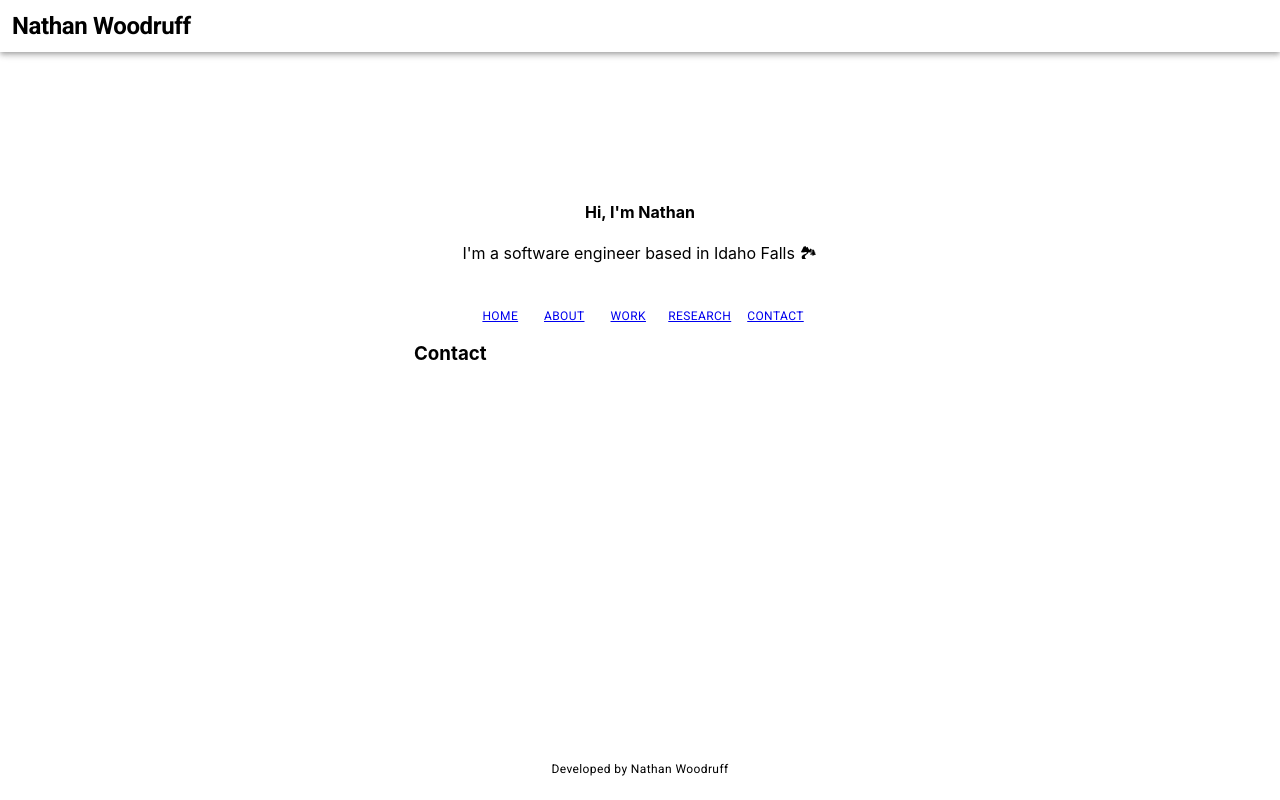
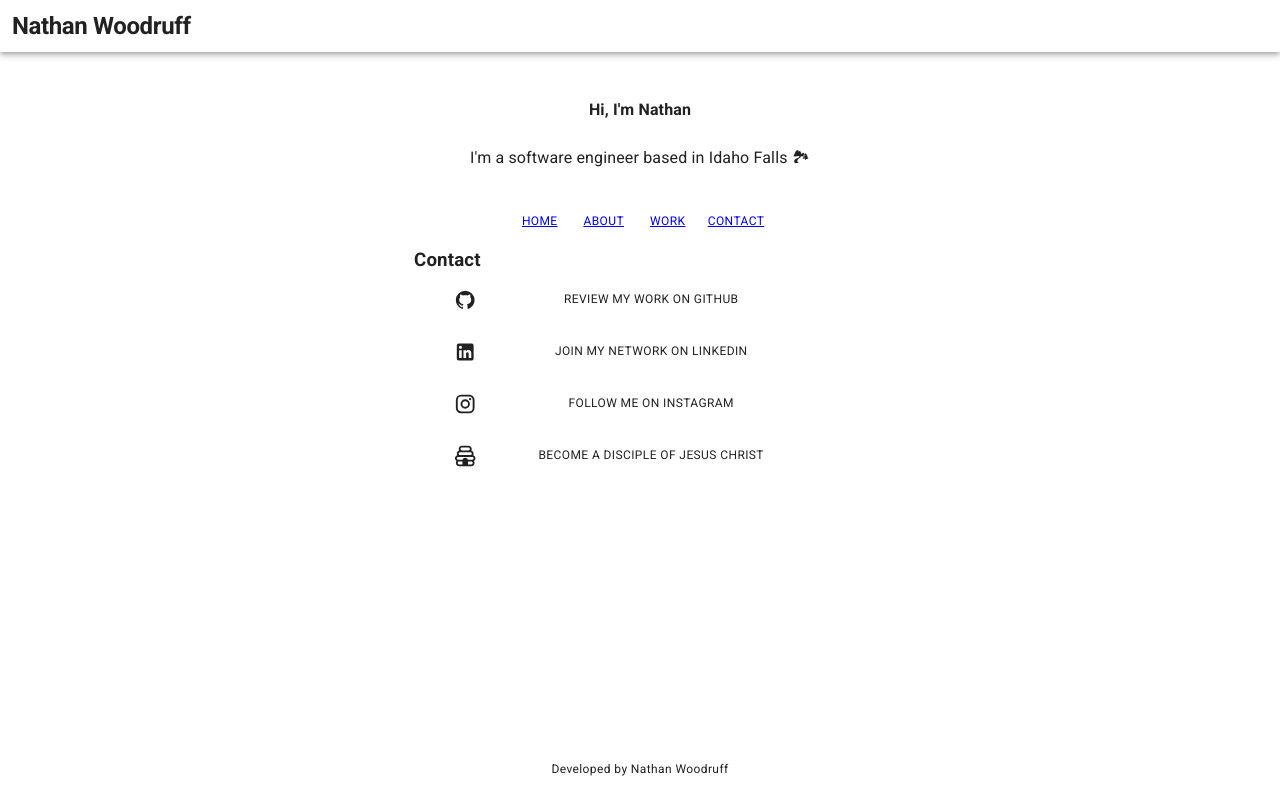
Before and after one commit to nwoodr94/nathanwoodruff.dev, a React (Create React App) app: page /contact in a window 1280 px wide. Built offline with nearby package versions, Linux system fonts and the light colour scheme; a web font is replaced by a local one.

Commit message:
Contact component and Themes

```diff
--- a/package.json
+++ b/package.json
@@ -6,6 +6,8 @@
     "@emotion/react": "^11.9.0",
     "@emotion/styled": "^11.8.1",
     "@fontsource/roboto": "^4.5.7",
+    "@mdi/js": "^6.9.96",
+    "@mdi/react": "^1.6.0",
     "@mui/material": "^5.7.0",
     "@react-three/fiber": "^8.0.27",
     "@testing-library/jest-dom": "^5.16.4",
--- a/src/App.js
+++ b/src/App.js
@@ -10,20 +10,20 @@ import {
 } from "@mui/material";
 import { Outlet, Link } from "react-router-dom";
 
+// Themes
+import CssBaseline from "@mui/material/CssBaseline";
+import { lightTheme, darkTheme } from "./Themes/Theme";
+import { ThemeProvider } from "@mui/material/styles";
+
 function App() {
   return (
+    <ThemeProvider theme={lightTheme}>
+      <CssBaseline />
       <Box>
-      <AppBar
-        position="static"
-        sx={{
-          backgroundColor: "white",
-        }}
-      >
+        <AppBar position="static" color="primary">
           <Typography
             variant="h1"
             sx={{
-            backgroundColor: "white",
-            color: "black",
               fontWeight: "bold",
               fontSize: "1.5rem",
               margin: ".75rem",
@@ -83,11 +83,6 @@ function App() {
                   </Link>
                 </Button>
                 <Button dense="true">
-                <Link to="/research">
-                  <Typography variant="caption">Research</Typography>
-                </Link>
-              </Button>
-              <Button dense="true">
                   <Link to="/contact">
                     <Typography variant="caption">Contact</Typography>
                   </Link>
@@ -99,12 +94,11 @@ function App() {
         </Container>
         <AppBar
           position="fixed"
+          color="primary"
           elevation={0}
           sx={{
             top: "auto",
             bottom: 0,
-          bgcolor: "white",
-          color: "black",
             padding: "1rem",
           }}
         >
@@ -122,6 +116,7 @@ function App() {
           </Box>
         </AppBar>
       </Box>
+    </ThemeProvider>
   );
 }
 
--- a/src/Components/Contact.js
+++ b/src/Components/Contact.js
@@ -1,4 +1,11 @@
-import { Container, Typography } from "@mui/material";
+import { Container, ListItemButton, ListItem, Typography } from "@mui/material";
+import Icon from "@mdi/react";
+import {
+  mdiGithub,
+  mdiLinkedin,
+  mdiInstagram,
+  mdiBeehiveOutline,
+} from "@mdi/js";
 import React from "react";
 
 function Contact() {
@@ -6,14 +13,61 @@ function Contact() {
     <Container
       sx={{
         width: "500px",
-        height: "25vh",
+        height: "50vh",
         maxWidth: "80vw",
         textAlign: "left",
+        overflowY: "auto",
       }}
     >
       <Typography variant="subtitle" component="h3">
         <b>Contact</b>
       </Typography>
+      <Container sx={{ textAlign: "center" }}>
+        <ListItemButton
+          component="a"
+          href="https://github.com/nwoodr94"
+          target="_blank"
+        >
+          <Icon path={mdiGithub} size={1} />
+          <ListItem sx={{ display: "flex", justifyContent: "center" }}>
+            <Typography variant="caption">REVIEW MY WORK ON GITHUB</Typography>
+          </ListItem>
+        </ListItemButton>
+        <ListItemButton
+          component="a"
+          href="https://linkedin.com/in/nwoodr94"
+          target="_blank"
+        >
+          <Icon path={mdiLinkedin} size={1} />
+          <ListItem sx={{ display: "flex", justifyContent: "center" }}>
+            <Typography variant="caption">
+              JOIN MY NETWORK ON LINKEDIN
+            </Typography>
+          </ListItem>
+        </ListItemButton>
+        <ListItemButton
+          component="a"
+          href="https://instagram.com/hipsterphysicist"
+          target="_blank"
+        >
+          <Icon path={mdiInstagram} size={1} />
+          <ListItem sx={{ display: "flex", justifyContent: "center" }}>
+            <Typography variant="caption">FOLLOW ME ON INSTAGRAM</Typography>
+          </ListItem>
+        </ListItemButton>
+        <ListItemButton
+          component="a"
+          href="https://www.churchofjesuschrist.org/comeuntochrist/believe/book-of-mormon"
+          target="_blank"
+        >
+          <Icon path={mdiBeehiveOutline} size={1} />
+          <ListItem sx={{ display: "flex", justifyContent: "center" }}>
+            <Typography variant="caption">
+              BECOME A DISCIPLE OF JESUS CHRIST
+            </Typography>
+          </ListItem>
+        </ListItemButton>
+      </Container>
       <br />
     </Container>
   );
--- a/src/Components/Research.js
+++ /dev/null
@@ -1,29 +0,0 @@
-import { Container, Typography } from "@mui/material";
-import React from "react";
-
-function Research() {
-  return (
-    <Container
-      sx={{
-        width: "500px",
-        height: "25vh",
-        maxWidth: "80vw",
-        textAlign: "left",
-      }}
-    >
-      <Typography variant="subtitle" component="h3">
-        <b>Research</b>
-      </Typography>
-      <br />
-      <Typography variant="caption" component="p">
-        My research is supported in part through my position at the Idaho
-        National Laboratory. My most recent research is focused on the area of
-        blockchains. I'm interested in demonstrating how both public and private
-        laboratories can better utilize slack computational resources to make
-        use of blockchains and generate returns.
-      </Typography>
-    </Container>
-  );
-}
-
-export default Research;
--- a/src/Components/Three/Three.js
+++ b/src/Components/Three/Three.js
@@ -1,7 +1,7 @@
 import { useRef, useState } from "react";
-import { Canvas, useFrame } from "@react-three/fiber";
+import { useFrame } from "@react-three/fiber";
 
-function Three(props) {
+function Three() {
   const mesh = useRef();
   const [hovered, hover] = useState(false);
   const [clicked, click] = useState(false);
@@ -15,14 +15,15 @@ function Three(props) {
     <mesh
       ref={mesh}
       scale={clicked ? 1.2 : 1}
-      onClick={(event) => click(!clicked)}
+      onClick={() => click(!clicked)}
       onPointerOver={() => hover(true)}
       onPointerOut={() => hover(false)}
     >
-      <ambientLight intensity={5} />
-      <pointLight position={[-1, -1, -1]} />
+      <ambientLight intensity={1} />
+      <directionalLight />
+      <pointLight position={[10, 10, 10]} />
       <boxGeometry args={[2.5, 2.5, 2.5]} />
-      <meshStandardMaterial color={hovered ? "orange" : "limegreen"} />
+      <meshStandardMaterial color={hovered ? "gray" : "white"} />
     </mesh>
   );
 }
--- a/src/Components/Work.js
+++ b/src/Components/Work.js
@@ -11,7 +11,7 @@ function Work() {
         height: "50vh",
         maxWidth: "80vw",
         textAlign: "left",
-        overflowY: "auto",
+        overflowY: "scroll",
       }}
     >
       <Typography variant="subtitle" component="h3">
@@ -29,14 +29,14 @@ function Work() {
         <br />
         <br />
         The focus of my work at the INL is developing leading edge digital twin
-        capabilities for industry stakeholders.
+        capabilities.
         <br />
         <br />
         <b>Digital Twins</b>
         <br />A digital twin is a virtual representation of some complex
         engineering system. These twins integrate data from a variety of
         sources, and in real-time enable researchers to interact with, observe,
-        and make informed decisions with these systems.
+        and make informed decisions with the systems they represent.
       </Typography>
       <Box
         sx={{
--- /dev/null
+++ b/src/Themes/Theme.js
@@ -0,0 +1,21 @@
+import { createTheme, create } from "@mui/material/styles";
+
+let darkTheme = createTheme({
+  palette: {
+    mode: "dark",
+    primary: {
+      main: "#000000",
+    },
+  },
+});
+
+let lightTheme = createTheme({
+  palette: {
+    mode: "light",
+    primary: {
+      main: "#FFFFFF",
+    },
+  },
+});
+
+export { lightTheme, darkTheme };
--- a/src/index.js
+++ b/src/index.js
@@ -9,7 +9,6 @@ import App from "./App";
 import About from "./Components/About";
 import Home from "./Components/Home";
 import Work from "./Components/Work";
-import Research from "./Components/Research";
 import Contact from "./Components/Contact";
 
 // Fonts
@@ -27,7 +26,6 @@ root.render(
           <Route path="/" element={<Home />}></Route>
           <Route path="/about" element={<About />}></Route>
           <Route path="/work" element={<Work />}></Route>
-          <Route path="/research" element={<Research />}></Route>
           <Route path="/contact" element={<Contact />}></Route>
         </Route>
       </Routes>
```
Also changed, not shown: 1 other file (tests, documents, lock files or other folders). Lines whose indentation alone changed are shown as unchanged.
